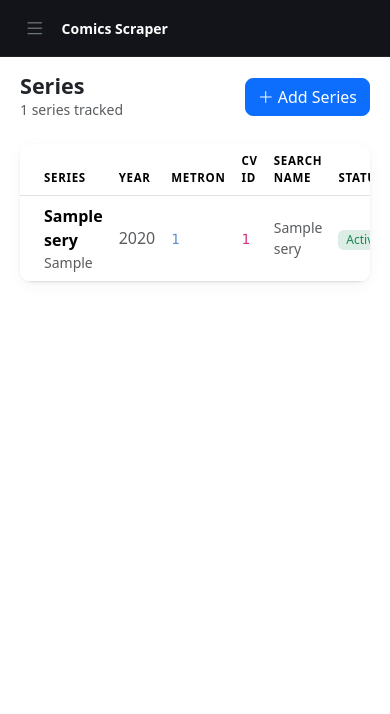
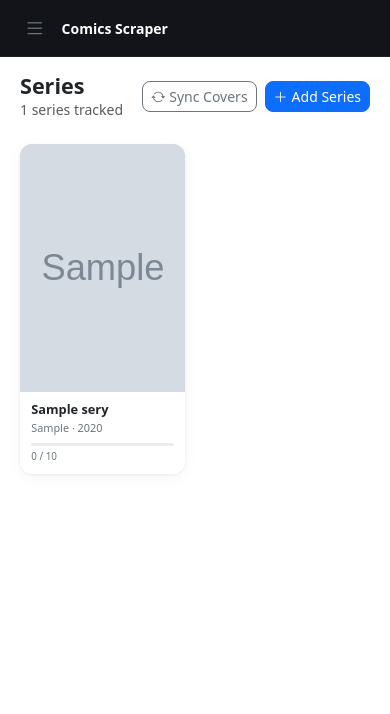
Before and after one commit to nuno-f-rocha-alb/comics-scraper-py, a FastAPI app: page /series in a window 390 px wide. Shown: the top 714 px of the page. Run offline with FastAPI, Linux system fonts and the light colour scheme; tables that the repository leaves empty hold one stand-in row (values such as "Sample post"); grey boxes marked "Sample" are stand-in pictures.

Commit message:
add *arr-style card grid and series detail page
- Series list replaced with responsive card grid (cover art, progress bar)
- Series detail page: cover header, progress, HTMX issues table
- Issues table: Downloaded / Missing / Upcoming / TBA status per issue
- cover_image_url + total_issues columns added to Series model
- migrate_columns() auto-runs ALTER TABLE on existing DBs
- POST /api/sync-covers backfills covers from Metron
- add_form.html passes cover + issue count as hidden fields on add

Co-Authored-By: Claude Sonnet 4.6 <noreply@anthropic.com>

```diff
--- a/web/app.py
+++ b/web/app.py
@@ -1,4 +1,7 @@
+import os
+import re
 from contextlib import asynccontextmanager
+from datetime import date
 from urllib.parse import quote
 
 from fastapi import Depends, FastAPI, Form, HTTPException, Request, Response
@@ -9,6 +12,8 @@ from sqlalchemy.orm import Session
 
 from web.database import SessionLocal, init_db
 from web.models import Series
+
+COMICS_BASE_DIR = os.getenv("COMICS_BASE_DIR", "/app/comics")
 
 
 @asynccontextmanager
@@ -22,9 +27,69 @@ app.mount("/static", StaticFiles(directory="web/static"), name="static")
 templates = Jinja2Templates(directory="web/templates")
 
 
+def _fmt_date(value: str) -> str:
+    if not value:
+        return ""
+    try:
+        d = date.fromisoformat(str(value)[:10])
+        return d.strftime("%b %d, %Y")
+    except ValueError:
+        return str(value)
+
+
+def _is_future(value: str) -> bool:
+    if not value:
+        return False
+    try:
+        return date.fromisoformat(str(value)[:10]) > date.today()
+    except ValueError:
+        return False
+
+
+templates.env.filters["fmt_date"] = _fmt_date
+templates.env.filters["is_future"] = _is_future
+
+
 def get_db():
     with SessionLocal() as db:
         yield db
+
+
+def _count_local_issues(s: Series) -> int:
+    path = os.path.join(COMICS_BASE_DIR, s.publisher, f"{s.series_name} ({s.year})")
+    if not os.path.isdir(path):
+        return 0
+    return sum(1 for f in os.listdir(path) if f.lower().endswith((".cbz", ".cbr")))
+
+
+def _local_issue_numbers(s: Series) -> set[str]:
+    path = os.path.join(COMICS_BASE_DIR, s.publisher, f"{s.series_name} ({s.year})")
+    if not os.path.isdir(path):
+        return set()
+    nums: set[str] = set()
+    for f in os.listdir(path):
+        if f.lower().endswith((".cbz", ".cbr")):
+            m = re.search(r"#(\d+(?:\.\d+)?)", f)
+            if m:
+                try:
+                    nums.add(str(int(float(m.group(1)))))
+                except ValueError:
+                    pass
+    return nums
+
+
+def _fetch_metron_issues(metron_series_id: int) -> list[dict]:
+    from config import METRON_BASE_URL
+    from metadata.metron_client import get as metron_get
+
+    issues: list[dict] = []
+    url = f"{METRON_BASE_URL}/issue/?series_id={metron_series_id}&ordering=number"
+    while url:
+        r = metron_get(url)
+        data = r.json()
+        issues.extend(data.get("results", []))
+        url = data.get("next")
+    return issues
 
 
 # ── Health / JSON API ──────────────────────────────────────────────────────────
@@ -48,6 +113,8 @@ def api_list_series(db: Session = Depends(get_db)):
             "annual_comicvine_volume_id": s.annual_comicvine_volume_id,
             "getcomics_search_name": s.getcomics_search_name,
             "enabled": s.enabled,
+            "cover_image_url": s.cover_image_url,
+            "total_issues": s.total_issues,
         }
         for s in rows
     ]
@@ -91,6 +158,70 @@ def metron_series_add_form(request: Request, metron_id: int):
         )
 
 
+# ── Cover sync ─────────────────────────────────────────────────────────────────
+
+@app.post("/api/sync-covers")
+def sync_covers(db: Session = Depends(get_db)):
+    from config import METRON_BASE_URL
+    from metadata.metron_client import get as metron_get
+
+    rows = db.query(Series).filter(
+        Series.metron_series_id.isnot(None),
+        Series.cover_image_url.is_(None),
+    ).all()
+
+    updated = 0
+    for s in rows:
+        try:
+            r = metron_get(f"{METRON_BASE_URL}/series/{s.metron_series_id}/")
+            data = r.json()
+            s.cover_image_url = data.get("image") or None
+            s.total_issues = data.get("issue_count") or None
+            updated += 1
+        except Exception:
+            pass
+
+    db.commit()
+    return RedirectResponse(
+        url=f"/series?msg=Covers synced for {updated} series.",
+        status_code=303,
+    )
+
+
+# ── Verify search ──────────────────────────────────────────────────────────────
+
+@app.get("/api/verify-search", response_class=HTMLResponse)
+def verify_search(
+    request: Request,
+    getcomics_search_name: str = "",
+    series_name: str = "",
+):
+    search_term = getcomics_search_name.strip() or series_name.strip()
+    if not search_term:
+        return HTMLResponse("")
+    try:
+        import requests as req_lib
+        from bs4 import BeautifulSoup
+        from config import BASE_SEARCH_URL, HEADERS
+
+        url = f"{BASE_SEARCH_URL.format(1)}{search_term.replace(' ', '+')}"
+        r = req_lib.get(url, headers=HEADERS, timeout=10)
+        if r.status_code == 404 or "No Results Found" in r.text:
+            comics = []
+        else:
+            soup = BeautifulSoup(r.text, "html.parser")
+            links = soup.select("div.post-info h1.post-title a")
+            comics = [{"title": a.get_text(strip=True), "url": a["href"]} for a in links[:10]]
+        return templates.TemplateResponse(
+            "partials/verify_results.html",
+            {"request": request, "comics": comics, "search_term": search_term},
+        )
+    except Exception as exc:
+        return HTMLResponse(
+            f'<div class="alert alert-danger mt-2 py-2 small">Verify error: {exc}</div>'
+        )
+
+
 # ── HTML pages ─────────────────────────────────────────────────────────────────
 
 @app.get("/", response_class=HTMLResponse)
@@ -101,8 +232,9 @@ def root():
 @app.get("/series", response_class=HTMLResponse)
 def series_list(request: Request, db: Session = Depends(get_db)):
     rows = db.query(Series).order_by(Series.publisher, Series.series_name).all()
+    local_counts = {s.id: _count_local_issues(s) for s in rows}
     return templates.TemplateResponse(
-        "series_list.html", {"request": request, "series": rows}
+        "series_list.html", {"request": request, "series": rows, "local_counts": local_counts}
     )
 
 
@@ -121,6 +253,8 @@ def series_create(
     metron_series_id: str = Form(""),
     annual_comicvine_volume_id: str = Form(""),
     getcomics_search_name: str = Form(""),
+    cover_image_url: str = Form(""),
+    total_issues: str = Form(""),
 ):
     s = Series(
         publisher=publisher.strip(),
@@ -130,6 +264,8 @@ def series_create(
         metron_series_id=int(metron_series_id) if metron_series_id.strip() else None,
         annual_comicvine_volume_id=int(annual_comicvine_volume_id) if annual_comicvine_volume_id.strip() else None,
         getcomics_search_name=getcomics_search_name.strip() or None,
+        cover_image_url=cover_image_url.strip() or None,
+        total_issues=int(total_issues) if total_issues.strip() else None,
     )
     db.add(s)
     db.commit()
@@ -188,36 +324,14 @@ def series_toggle(request: Request, series_id: int, db: Session = Depends(get_db
     )
 
 
-@app.get("/api/verify-search", response_class=HTMLResponse)
-def verify_search(
-    request: Request,
-    getcomics_search_name: str = "",
-    series_name: str = "",
-):
-    search_term = getcomics_search_name.strip() or series_name.strip()
-    if not search_term:
-        return HTMLResponse("")
-    try:
-        import requests as req_lib
-        from bs4 import BeautifulSoup
-        from config import BASE_SEARCH_URL, HEADERS
-
-        url = f"{BASE_SEARCH_URL.format(1)}{search_term.replace(' ', '+')}"
-        r = req_lib.get(url, headers=HEADERS, timeout=10)
-        if r.status_code == 404 or "No Results Found" in r.text:
-            comics = []
-        else:
-            soup = BeautifulSoup(r.text, "html.parser")
-            links = soup.select("div.post-info h1.post-title a")
-            comics = [{"title": a.get_text(strip=True), "url": a["href"]} for a in links[:10]]
-        return templates.TemplateResponse(
-            "partials/verify_results.html",
-            {"request": request, "comics": comics, "search_term": search_term},
-        )
-    except Exception as exc:
-        return HTMLResponse(
-            f'<div class="alert alert-danger mt-2 py-2 small">Verify error: {exc}</div>'
-        )
+@app.post("/series/{series_id}/toggle")
+def series_toggle_post(series_id: int, db: Session = Depends(get_db)):
+    s = db.query(Series).filter(Series.id == series_id).first()
+    if not s:
+        raise HTTPException(status_code=404)
+    s.enabled = not s.enabled
+    db.commit()
+    return RedirectResponse(url=f"/series/{series_id}", status_code=303)
 
 
 @app.delete("/series/{series_id}")
@@ -227,3 +341,80 @@ def series_delete(series_id: int, db: Session = Depends(get_db)):
         db.delete(s)
         db.commit()
     return Response(status_code=200)
+
+
+@app.get("/series/{series_id}", response_class=HTMLResponse)
+def series_detail(request: Request, series_id: int, db: Session = Depends(get_db)):
+    s = db.query(Series).filter(Series.id == series_id).first()
+    if not s:
+        raise HTTPException(status_code=404)
+    local_count = _count_local_issues(s)
+    return templates.TemplateResponse(
+        "series_detail.html",
+        {"request": request, "s": s, "local_count": local_count},
+    )
+
+
+@app.get("/series/{series_id}/issues", response_class=HTMLResponse)
+def series_issues_partial(request: Request, series_id: int, db: Session = Depends(get_db)):
+    s = db.query(Series).filter(Series.id == series_id).first()
+    if not s:
+        raise HTTPException(status_code=404)
+
+    if not s.metron_series_id:
+        return HTMLResponse(
+            '<div class="alert alert-info m-3">No Metron ID set — issue list unavailable.</div>'
+        )
+
+    local_nums = _local_issue_numbers(s)
+    issues: list[dict] = []
+
+    try:
+        raw = _fetch_metron_issues(s.metron_series_id)
+        today = date.today()
+        for issue in raw:
+            num_str = str(issue.get("number", ""))
+            try:
+                normalized = str(int(float(num_str))) if num_str else ""
+            except (ValueError, TypeError):
+                normalized = num_str
+
+            date_str = issue.get("cover_date") or issue.get("store_date") or ""
+            issue_date = None
+            if date_str:
+                try:
+                    issue_date = date.fromisoformat(str(date_str)[:10])
+                except ValueError:
+                    pass
+
+            if normalized in local_nums:
+                status = "downloaded"
+            elif issue_date and issue_date > today:
+                status = "upcoming"
+            elif issue_date:
+                status = "missing"
+            else:
+                status = "tba"
+
+            image_raw = issue.get("image") or ""
+            cover = image_raw if isinstance(image_raw, str) else (image_raw.get("medium") or "")
+
+            name_raw = issue.get("issue_name") or issue.get("name") or ""
+            title = ", ".join(name_raw) if isinstance(name_raw, list) else name_raw
+
+            issues.append({
+                "number": num_str,
+                "title": title,
+                "date": str(date_str)[:10] if date_str else "",
+                "cover": cover,
+                "status": status,
+            })
+    except Exception as exc:
+        return HTMLResponse(
+            f'<div class="alert alert-danger m-3">Error fetching issues from Metron: {exc}</div>'
+        )
+
+    return templates.TemplateResponse(
+        "partials/series_issues.html",
+        {"request": request, "issues": issues},
+    )
--- a/web/models.py
+++ b/web/models.py
@@ -22,6 +22,9 @@ class Series(Base):
     # Override the search term used on getcomics.org (defaults to series_name at query time)
     getcomics_search_name: Mapped[str | None] = mapped_column(String, nullable=True)
 
+    cover_image_url: Mapped[str | None] = mapped_column(String, nullable=True)
+    total_issues: Mapped[int | None] = mapped_column(Integer, nullable=True)
+
     enabled: Mapped[bool] = mapped_column(Boolean, default=True, nullable=False)
     created_at: Mapped[datetime] = mapped_column(
         DateTime, default=lambda: datetime.now(timezone.utc), nullable=False
--- a/web/templates/base.html
+++ b/web/templates/base.html
@@ -139,6 +139,41 @@
     .input-group > .form-control:first-child { border-radius: 8px 0 0 8px; }
     .input-group > .btn:last-child            { border-radius: 0 8px 8px 0; }
 
+    /* ── Series card grid ────────────────────────────────────────────────── */
+    .series-grid {
+      display: grid;
+      grid-template-columns: repeat(auto-fill, minmax(148px, 1fr));
+      gap: 1.25rem;
+    }
+    .series-card {
+      border-radius: 12px; overflow: hidden; cursor: pointer;
+      transition: transform 0.15s, box-shadow 0.15s;
+      text-decoration: none; color: inherit; display: block;
+    }
+    .series-card:hover { transform: translateY(-4px); }
+    [data-bs-theme="light"] .series-card:hover { box-shadow: 0 8px 28px rgba(0,0,0,0.13); }
+    [data-bs-theme="dark"]  .series-card:hover { box-shadow: 0 8px 28px rgba(0,0,0,0.55); }
+    .cover-wrap { position: relative; aspect-ratio: 2 / 3; overflow: hidden; }
+    [data-bs-theme="light"] .cover-wrap { background: #e8edf5; }
+    [data-bs-theme="dark"]  .cover-wrap { background: rgba(91,141,217,0.1); }
+    .cover-wrap img { width: 100%; height: 100%; object-fit: cover; display: block; }
+    .cover-empty {
+      width: 100%; height: 100%;
+      display: flex; align-items: center; justify-content: center;
+      color: #5b8dd9; font-size: 2.5rem;
+    }
+    .cover-status { position: absolute; top: 6px; right: 6px; }
+    .series-card-body { padding: 0.55rem 0.7rem 0.65rem; }
+    .series-card-title {
+      font-size: 0.8rem; font-weight: 600; line-height: 1.3;
+      overflow: hidden; display: -webkit-box;
+      -webkit-line-clamp: 2; -webkit-box-orient: vertical;
+    }
+    .series-card-pub { font-size: 0.68rem; color: #6c757d; margin-top: 0.15rem; }
+    .series-card-progress { margin-top: 0.45rem; }
+    .series-card-progress .progress { height: 3px; border-radius: 2px; }
+    .series-card-progress .progress-label { font-size: 0.62rem; color: #6c757d; margin-top: 0.2rem; }
+
     /* ── HTMX indicator ──────────────────────────────────────────────────── */
     .htmx-indicator { display: none; }
     .htmx-request .htmx-indicator { display: inline-block; }
--- a/web/templates/partials/add_form.html
+++ b/web/templates/partials/add_form.html
@@ -16,6 +16,8 @@
   </div>
 
   <form action="/series" method="post">
+    <input type="hidden" name="cover_image_url" value="{{ series.image or '' }}">
+    <input type="hidden" name="total_issues" value="{{ series.issue_count or '' }}">
     <div class="row g-3">
       <div class="col-md-6">
         <label class="form-label fw-medium">Publisher</label>
--- a/web/templates/series_list.html
+++ b/web/templates/series_list.html
@@ -7,9 +7,16 @@
     <h4 class="fw-bold mb-0">Series</h4>
     <p class="text-muted small mb-0">{{ series|length }} series tracked</p>
   </div>
-  <a class="btn btn-primary" href="/series/add">
-    <i class="bi bi-plus-lg me-1"></i>Add Series
-  </a>
+  <div class="d-flex gap-2">
+    <form method="post" action="/api/sync-covers">
+      <button type="submit" class="btn btn-sm btn-outline-secondary">
+        <i class="bi bi-arrow-repeat me-1"></i>Sync Covers
+      </button>
+    </form>
+    <a class="btn btn-primary btn-sm" href="/series/add">
+      <i class="bi bi-plus-lg me-1"></i>Add Series
+    </a>
+  </div>
 </div>
 
 {% if not series %}
@@ -25,25 +32,41 @@
 </div>
 
 {% else %}
-<div class="card table-card">
-  <table class="table table-hover align-middle mb-0">
-    <thead>
-      <tr>
-        <th class="ps-4">Series</th>
-        <th>Year</th>
-        <th>Metron</th>
-        <th>CV ID</th>
-        <th>Search Name</th>
-        <th>Status</th>
-        <th class="pe-3"></th>
-      </tr>
-    </thead>
-    <tbody id="series-tbody">
-      {% for s in series %}
-        {% include "partials/series_row.html" %}
-      {% endfor %}
-    </tbody>
-  </table>
+<div class="series-grid">
+  {% for s in series %}
+  {% set lc = local_counts[s.id] %}
+  <a href="/series/{{ s.id }}" class="series-card card">
+    <div class="cover-wrap">
+      {% if s.cover_image_url %}
+      <img src="{{ s.cover_image_url }}" alt="{{ s.series_name }}" loading="lazy">
+      {% else %}
+      <div class="cover-empty"><i class="bi bi-book"></i></div>
+      {% endif %}
+      {% if not s.enabled %}
+      <span class="cover-status badge badge-paused" style="font-size:0.6rem;">Paused</span>
+      {% endif %}
+    </div>
+    <div class="series-card-body">
+      <div class="series-card-title">{{ s.series_name }}</div>
+      <div class="series-card-pub">
+        {{ s.publisher }}{% if s.year %} · {{ s.year }}{% endif %}
+      </div>
+      {% if s.total_issues %}
+      {% set pct = [lc / s.total_issues * 100, 100] | min %}
+      <div class="series-card-progress">
+        <div class="progress">
+          <div class="progress-bar bg-primary" style="width:{{ pct | round(1) }}%;"></div>
+        </div>
+        <div class="progress-label">{{ lc }} / {{ s.total_issues }}</div>
+      </div>
+      {% elif lc %}
+      <div class="series-card-progress">
+        <div class="progress-label">{{ lc }} downloaded</div>
+      </div>
+      {% endif %}
+    </div>
+  </a>
+  {% endfor %}
 </div>
 {% endif %}
 
```
Also changed, not shown: CLAUDE.md (+23 -6 lines), web/database.py (+13 -0 lines), web/templates/partials/series_issues.html (added, +47 -0 lines), web/templates/series_detail.html (added, +107 -0 lines).
